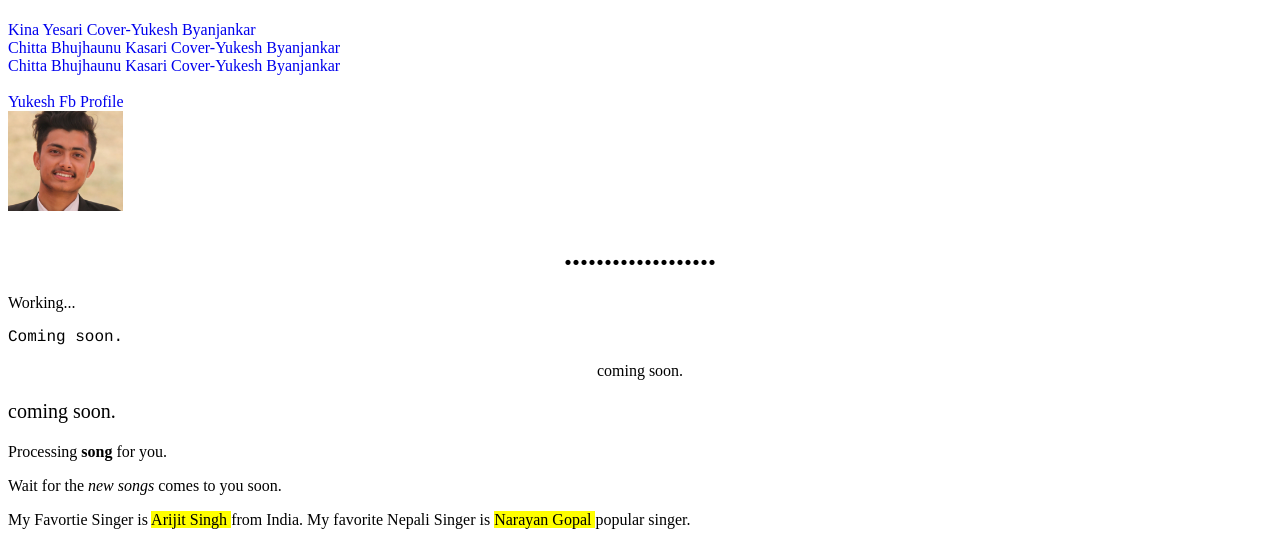
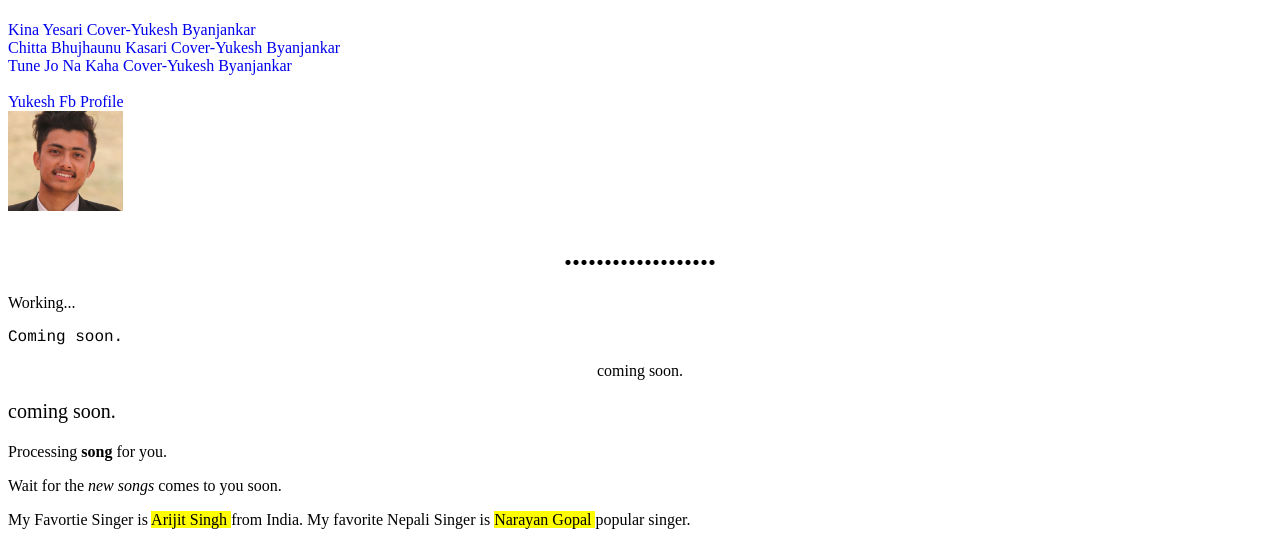
Before and after one commit to Yukays/Benz, a plain HTML site: page index.html in a window 1280 px wide. Shown: the part 262-800 px from the top of the page. Drawn offline with Linux system fonts and the light colour scheme.

Commit message:
Update index.html

```diff
--- a/index.html
+++ b/index.html
@@ -24,7 +24,7 @@
       >Chitta Bhujhaunu Kasari Cover-Yukesh Byanjankar</a>
     <br/>
      <a href="https://www.youtube.com/watch?v=vYTQhtiFAo0&ab_channel=ReeYaaz" style=text-decoration:none;
-      >Chitta Bhujhaunu Kasari Cover-Yukesh Byanjankar</a>
+      >Tune Jo Na Kaha Cover-Yukesh Byanjankar</a>
     <br />
     <br />
     <a href="https://www.facebook.com/yukesh.byanjankar" style=text-decoration:none;>Yukesh Fb Profile</a>
```
